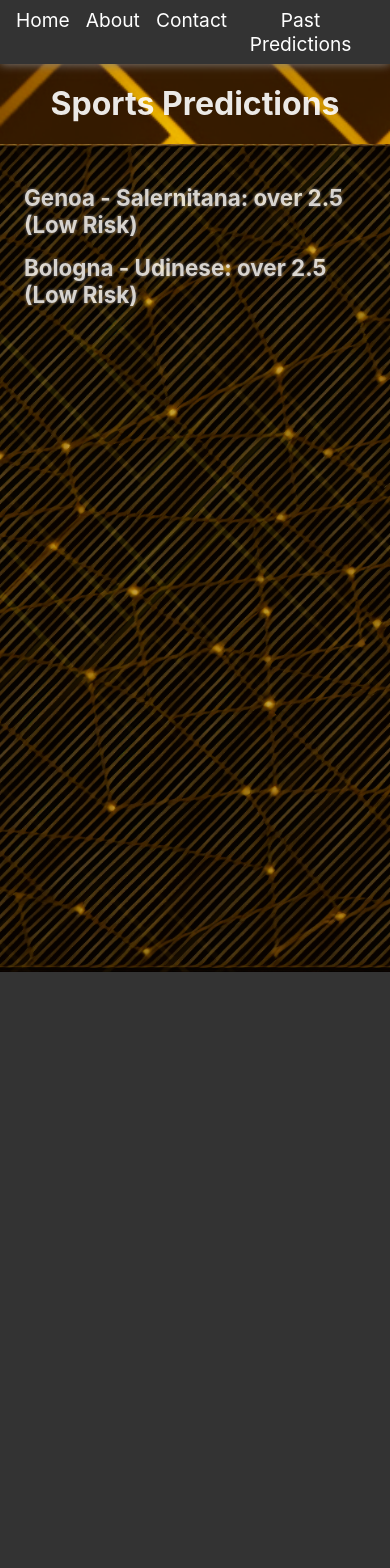
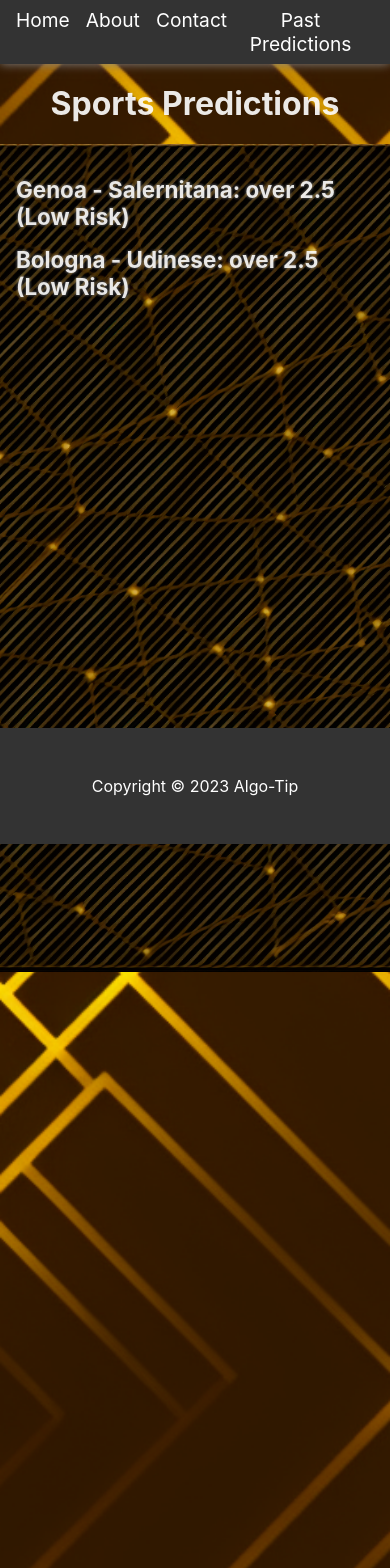
Before and after one commit to roeeash/algo-tip-frontend-base, a React (Create React App) app: page / in a window 390 px wide. Shown: the top 1568 px of the page. Built offline with nearby package versions, Linux system fonts and the light colour scheme.

Commit message:
fixed css

```diff
--- a/src/design/App.css
+++ b/src/design/App.css
@@ -69,29 +69,28 @@ main .content, body {
   text-align: center;
 }
 
+
 footer {
   position: static;
+  width: auto;
+  bottom: auto;
+  left: auto;
   background-color: #333; /* Changing the background color of the footer */
   color: #fff; /* Changing the text color of the footer */
   text-align: center; /* Centering the text in the footer */
-  padding: 3rem; /* Increase the padding for better visibility */
-  position: fixed; /* This will make the footer stay in the same position at the bottom */
+  padding: 2rem; /* Increase the padding for better visibility */
+  position: absolute; /* This will make the footer stay in the same position at the bottom */
   width: 100%; /* This will make the footer take up the full width of the parent container */
   bottom: 0; /* This will make the footer align to the bottom of the parent container */
   left: 0; /* This will make the footer align to the left of the parent container */
-  z-index: 999; /* Ensure that the footer appears on top of all other content */
   }
 
   .footContainer {
   display: flex;
-  height: 80px; /* Set the height of the footer container */
-  display: flex;
   flex-direction: column;
-  background-color: #333;
-  color: #fff;
-  position: relative;
-  z-index: 1; /* Set the z-index of the footer container to 1 to ensure it appears on top of the main container */
+  min-height: 100vh; /* Setting the minimum height of the container to the full viewport height */
   }
+
 
 /* Styles for medium screens */
 @media screen and (min-width: 769px) and (max-width: 1024px) {
@@ -138,15 +137,17 @@ footer {
 
   footer {
     position: static;
+    width: auto;
+    bottom: auto;
+    left: auto;
     background-color: #333; /* Changing the background color of the footer */
     color: #fff; /* Changing the text color of the footer */
     text-align: center; /* Centering the text in the footer */
-    padding: 3rem; /* Increase the padding for better visibility */
-    position: fixed; /* This will make the footer stay in the same position at the bottom */
+    padding: 2rem; /* Increase the padding for better visibility */
+    position: absolute; /* This will make the footer stay in the same position at the bottom */
     width: 100%; /* This will make the footer take up the full width of the parent container */
     bottom: 0; /* This will make the footer align to the bottom of the parent container */
     left: 0; /* This will make the footer align to the left of the parent container */
-    z-index: 999; /* Ensure that the footer appears on top of all other content */
     }
 
     .footContainer {
@@ -154,6 +155,7 @@ footer {
     flex-direction: column;
     min-height: 100vh; /* Setting the minimum height of the container to the full viewport height */
     }
+
 }
 
 /* Styles for small screens */
@@ -190,19 +192,6 @@ footer {
     opacity: 0.9;
     }
 
-    main {
-    padding: 1.5rem;
-    opacity: 0.9;
-    flex-grow: 1; /* This will make the main container take up all remaining space /
-    background-image: url("../../public/images/main_section_background.png");/ The image used /
-    background-position: center; / Center the image /
-    background-repeat: no-repeat; / Do not repeat the image /
-    background-size: cover; / Resize the background image to cover the entire container /
-    opacity: 1; / This will reduce the opacity of the background image /
-    position: relative;
-    height: calc(100vh - 3rem); / Set the height to the full screen height minus the height of the footer */
-    }
-
     footer {
     position: static;
     width: auto;
```
Lines whose indentation alone changed are shown as unchanged.
